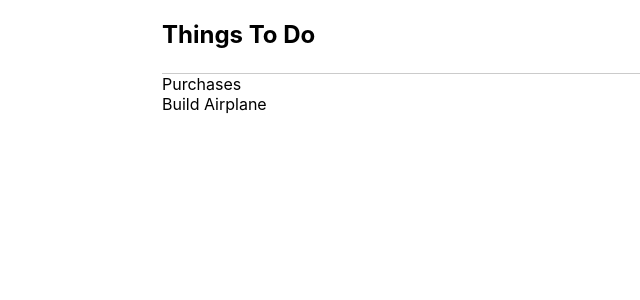
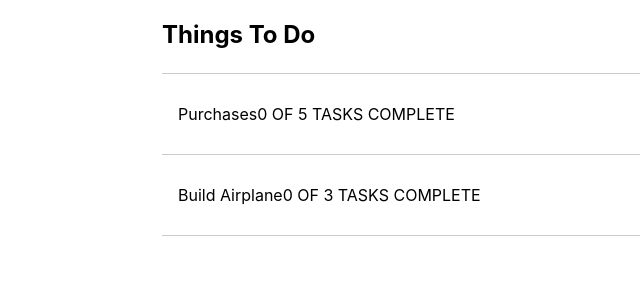
Before and after one commit to lorecrafting/wonder-todo, a React (Create React App) app: page / in a window 1280 px wide. Shown: the top 300 px of the page, without its empty margins (158-798 px from the left). Built offline with nearby package versions, Linux system fonts and the light colour scheme.

Commit message:
add progress count text and styles to GroupCard component

```diff
--- a/src/css/App.css
+++ b/src/css/App.css
@@ -22,6 +22,17 @@
   flex: 1;
 }
 
+.clickable-container {
+  display: flex;
+  align-items: center;
+  height: 5rem;
+  padding-left: 1rem;
+}
+
 .bottom-border {
   border-bottom: solid 1px #cbcbcb;
 }
+
+.pointer {
+  cursor: pointer;
+}
--- a/src/pages/Home/GroupCard.jsx
+++ b/src/pages/Home/GroupCard.jsx
@@ -2,8 +2,20 @@ import React from 'react';
 import { navigate } from '@reach/router';
 
 const GroupCard = ({ group }) => {
+  const progressCountText = () => {
+    const totalTasksCount = group.tasks.length;
+    const tasksDoneCount = group.tasks.filter(task => task.completedAt).length;
+    return `${tasksDoneCount} OF ${totalTasksCount} TASKS COMPLETE`;
+  };
   return (
-    <div onClick={() => navigate(`/group/${group.group_id}`)}>{group.name}</div>
+    <div
+      className="clickable-container bottom-border pointer"
+      onClick={() => navigate(`/group/${group.group_id}`)}
+      key={group.group_id}
+    >
+      {group.name}
+      {progressCountText(group.group_id)}
+    </div>
   );
 };
 
```
